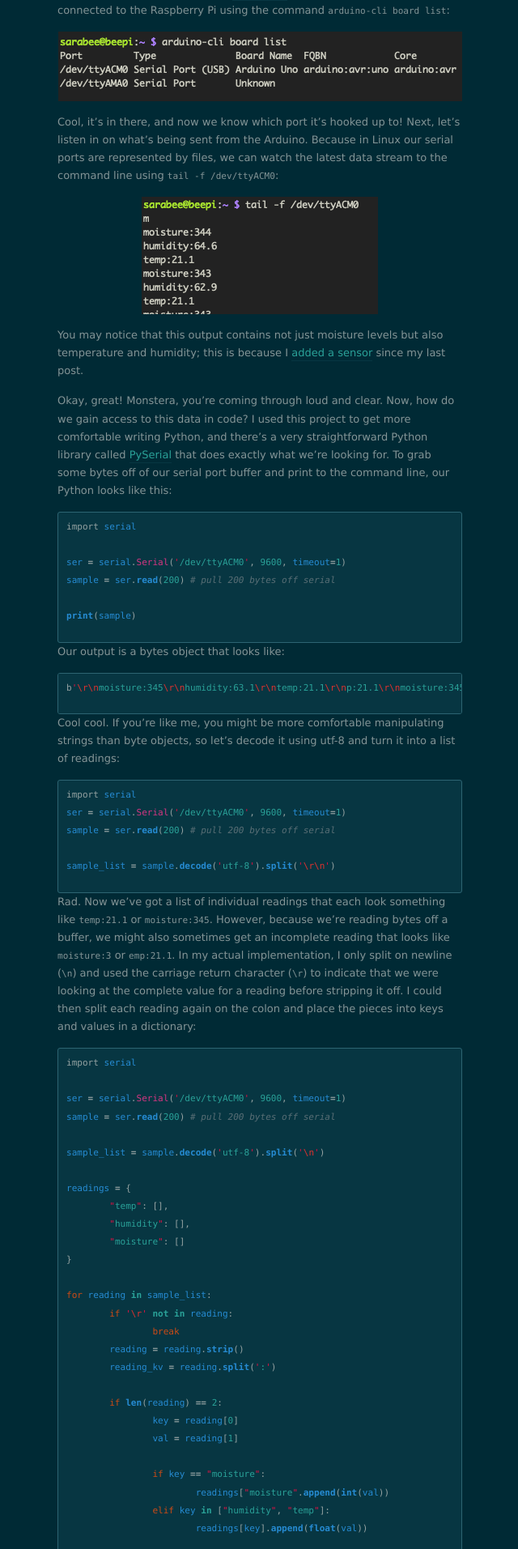
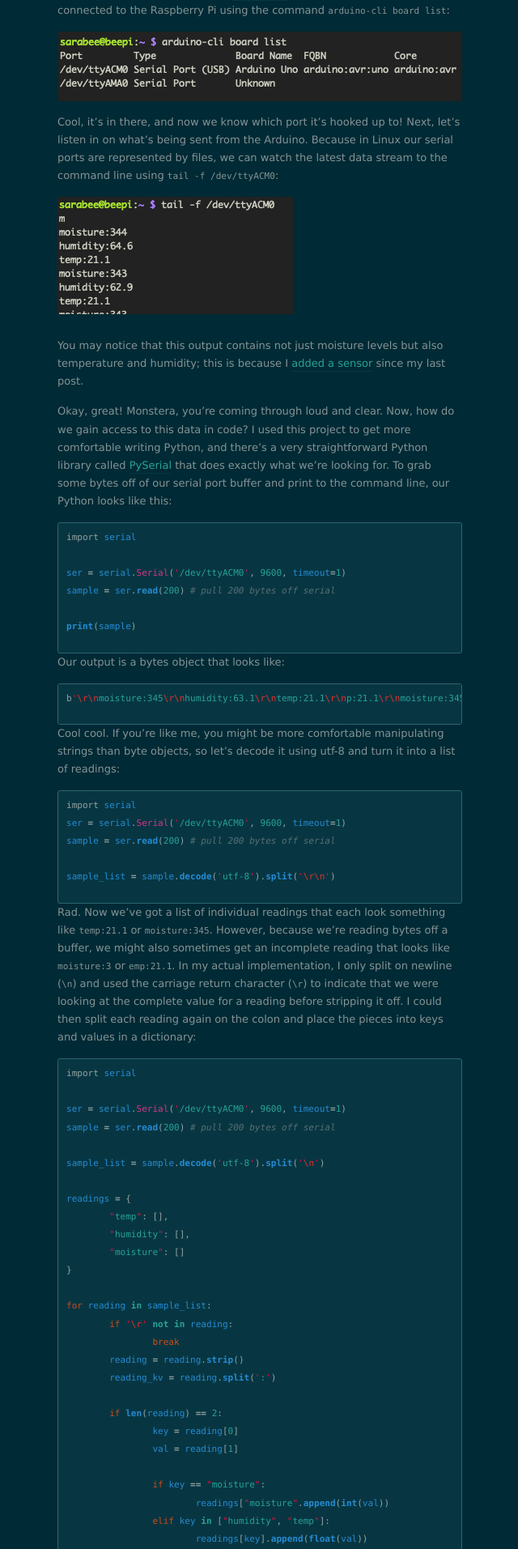
Before and after one commit to SaraBee/SaraBee.github.io, a Jekyll site: the page built from _posts/2020-05-10-plant-tweets-part-2.md, in a window 1280 px wide. Shown: the part 532-2445 px from the top of the page at 81% size, without its empty margins (319-959 px from the left). Built offline with Jekyll 4.4.1, drawn with Linux system fonts in a browser that asks for light colours; nearby versions of some CDN libraries.

Commit message:
oh actually

```diff
--- a/_posts/2020-05-10-plant-tweets-part-2.md
+++ b/_posts/2020-05-10-plant-tweets-part-2.md
@@ -23,7 +23,8 @@ look for any boards connected to the Raspberry Pi using the command
 Cool, it's in there, and now we know which port it's hooked up to! Next, let's listen in on what's being sent from the Arduino. Because in Linux our serial ports are represented by files, we can watch the
 latest data stream to the command line using `tail -f /dev/ttyACM0`:
 
-<img src="/images/tail-serial-output.png"/>
+<img src="/images/tail-serial-output.png" align="left"/>
+<br clear="left">
 
 You may notice that this output contains not just moisture levels but also
 temperature and humidity; this is because I [added a sensor](https://github.com/sparkfun/SparkFun_HTU21D_Breakout_Arduino_Library) since my last post.
```
